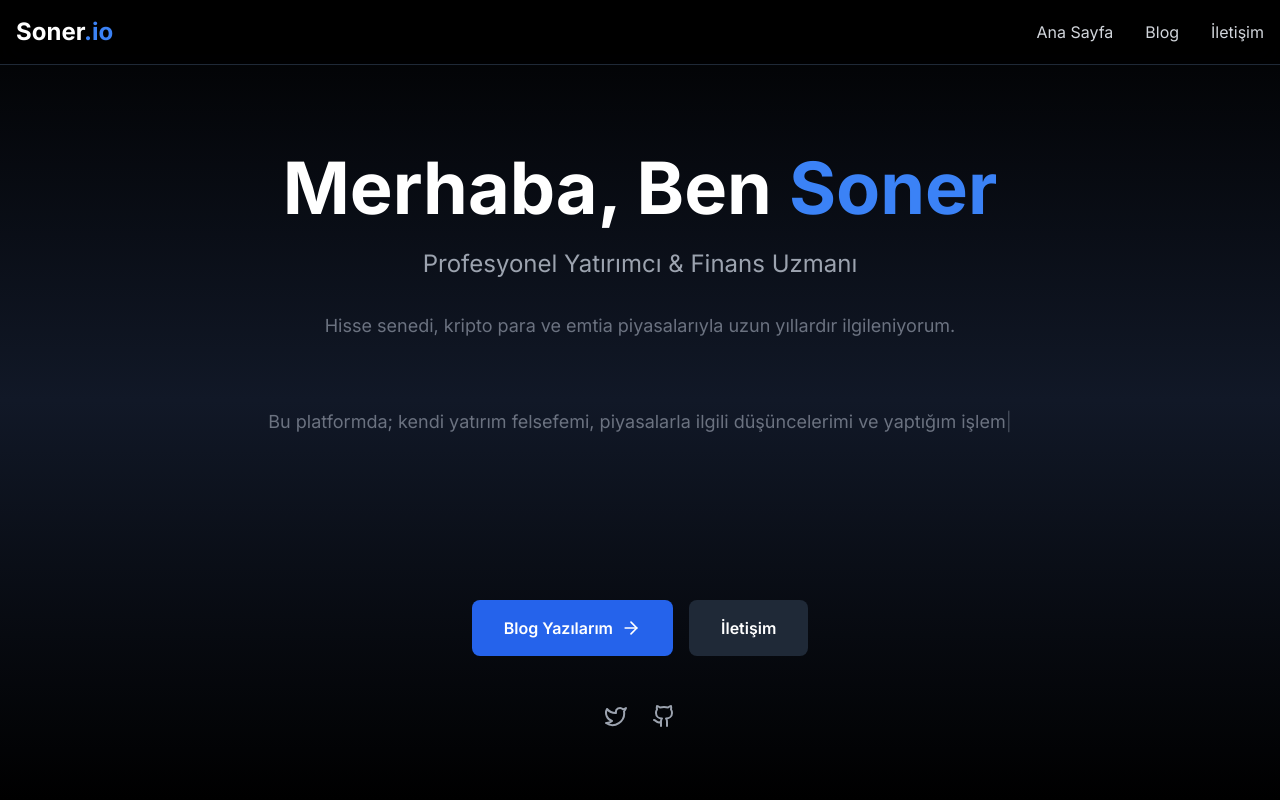
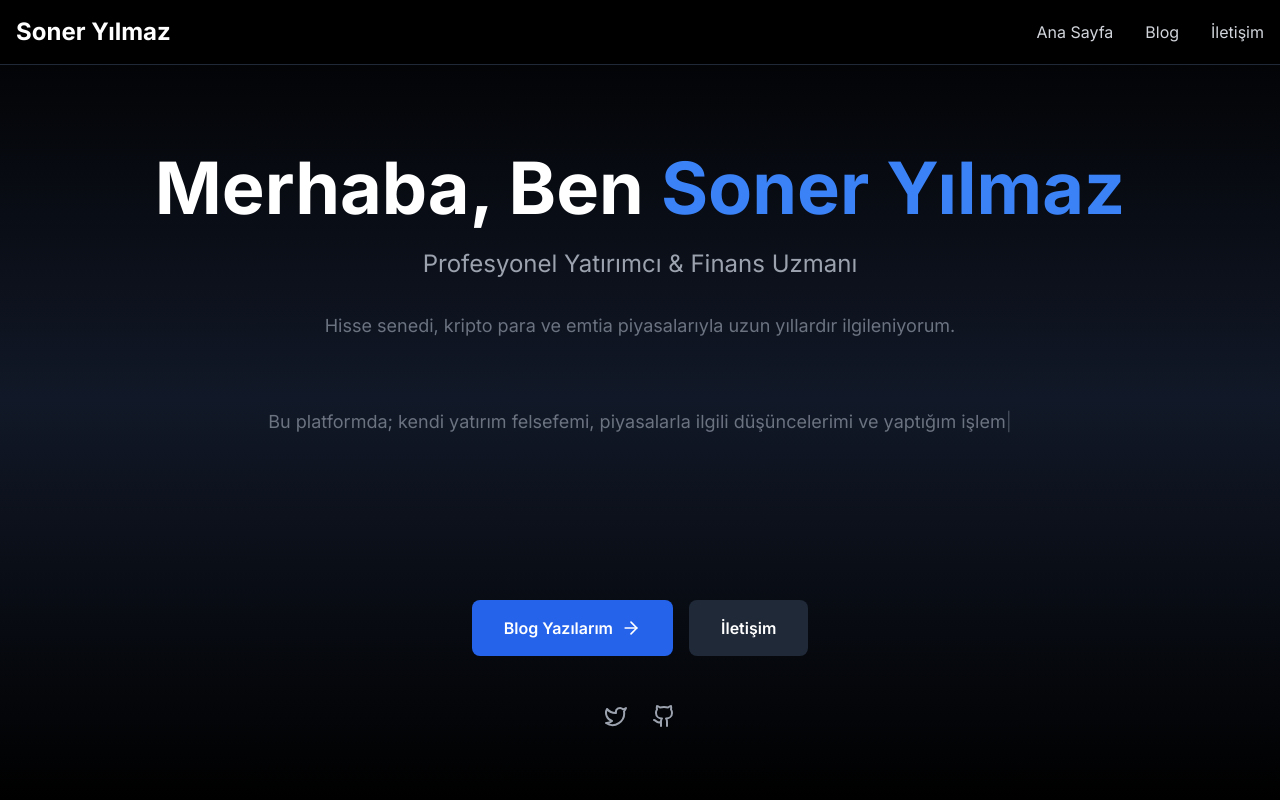
Before and after one commit to akrep0121/yeniweb, a Next.js app: page / in a window 1280 px wide. Shown: the top 800 px of the page. Built offline with nearby package versions, Linux system fonts and the light colour scheme; no server answers; the database is empty.

Commit message:
fix: Hero ve Header başlıkları 'Soner Yılmaz' olarak değiştirildi

```diff
--- a/components/Header.tsx
+++ b/components/Header.tsx
@@ -12,7 +12,7 @@ export default function Header() {
       <nav className="container mx-auto px-4 py-4">
         <div className="flex items-center justify-between">
           <Link href="/" className="text-2xl font-bold text-white">
-            Soner<span className="text-blue-500">.io</span>
+            Soner Yılmaz
           </Link>
 
           <div className="hidden md:flex items-center space-x-8">
--- a/components/Hero.tsx
+++ b/components/Hero.tsx
@@ -44,7 +44,7 @@ export default function Hero() {
     <section className="min-h-screen flex items-center justify-center pt-20 bg-gradient-to-b from-black via-gray-900 to-black">
       <div className="container mx-auto px-4 text-center">
         <h1 className="text-5xl md:text-7xl font-bold text-white mb-6">
-          Merhaba, Ben <span className="text-blue-500">Soner</span>
+          Merhaba, Ben <span className="text-blue-500">Soner Yılmaz</span>
         </h1>
         <p className="text-xl md:text-2xl text-gray-400 mb-8 max-w-2xl mx-auto">
           Profesyonel Yatırımcı & Finans Uzmanı
```
